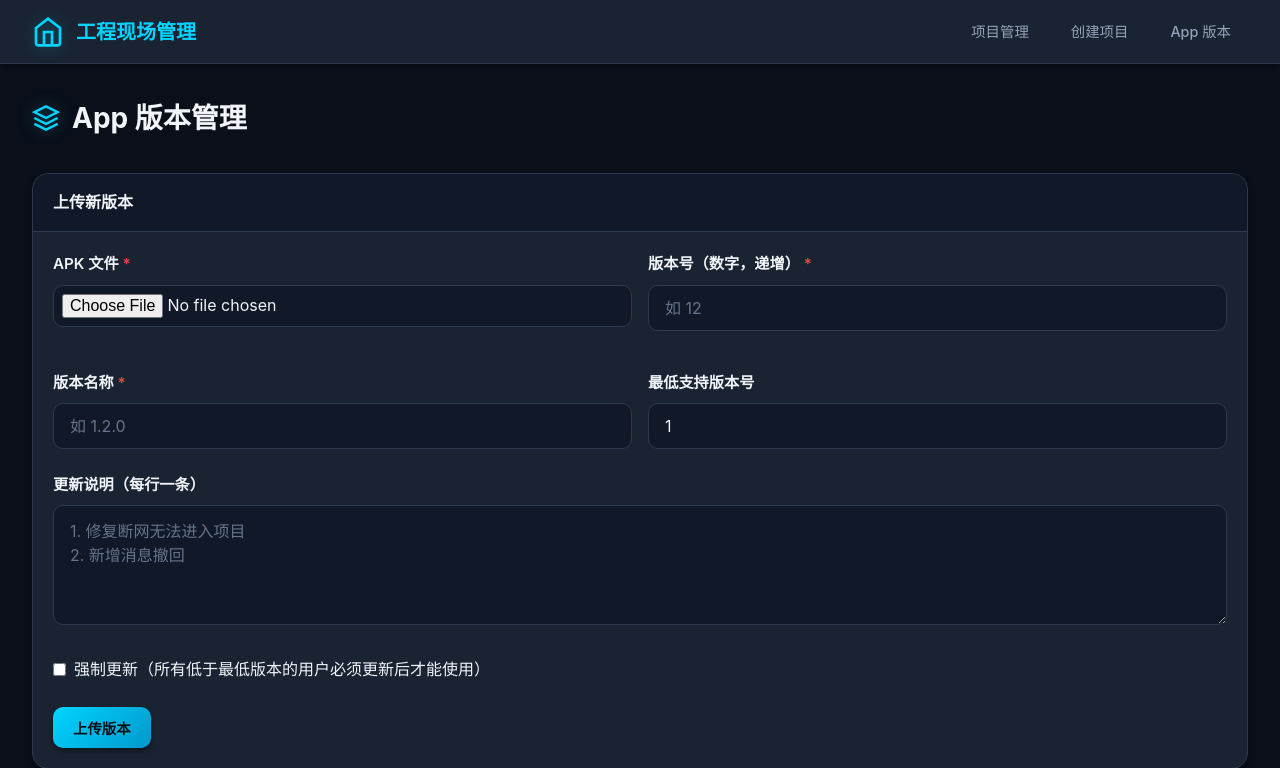
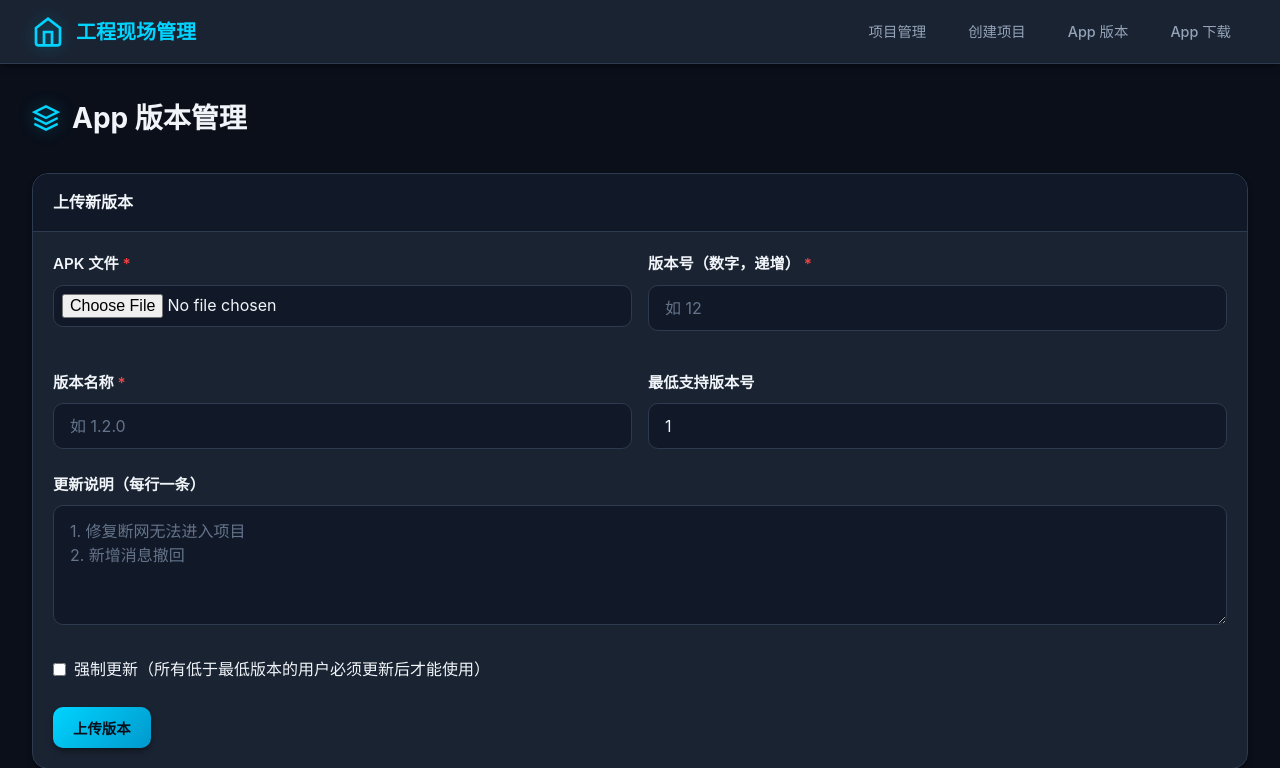
Before and after one commit to qianqianjie-999/construction-backend, a Flask app: page /admin/app-versions in a window 1280 px wide. Shown: the top 768 px of the page. Run offline with Flask 3, Linux system fonts and the light colour scheme; the visitor is signed in with stand-in values (Sample User, id 1).

Commit message:
feat(admin): 导航栏加 App 下载入口

```diff
--- a/flask_construction/templates/admin/base.html
+++ b/flask_construction/templates/admin/base.html
@@ -455,6 +455,7 @@
             <a href="{{ url_for('admin.admin_dashboard') }}">项目管理</a>
             <a href="{{ url_for('admin.create_project') }}">创建项目</a>
             <a href="{{ url_for('admin.app_version_list') }}">App 版本</a>
+            <a href="{{ url_for('admin.app_download_page') }}" target="_blank">App 下载</a>
         </div>
     </nav>
 
```
